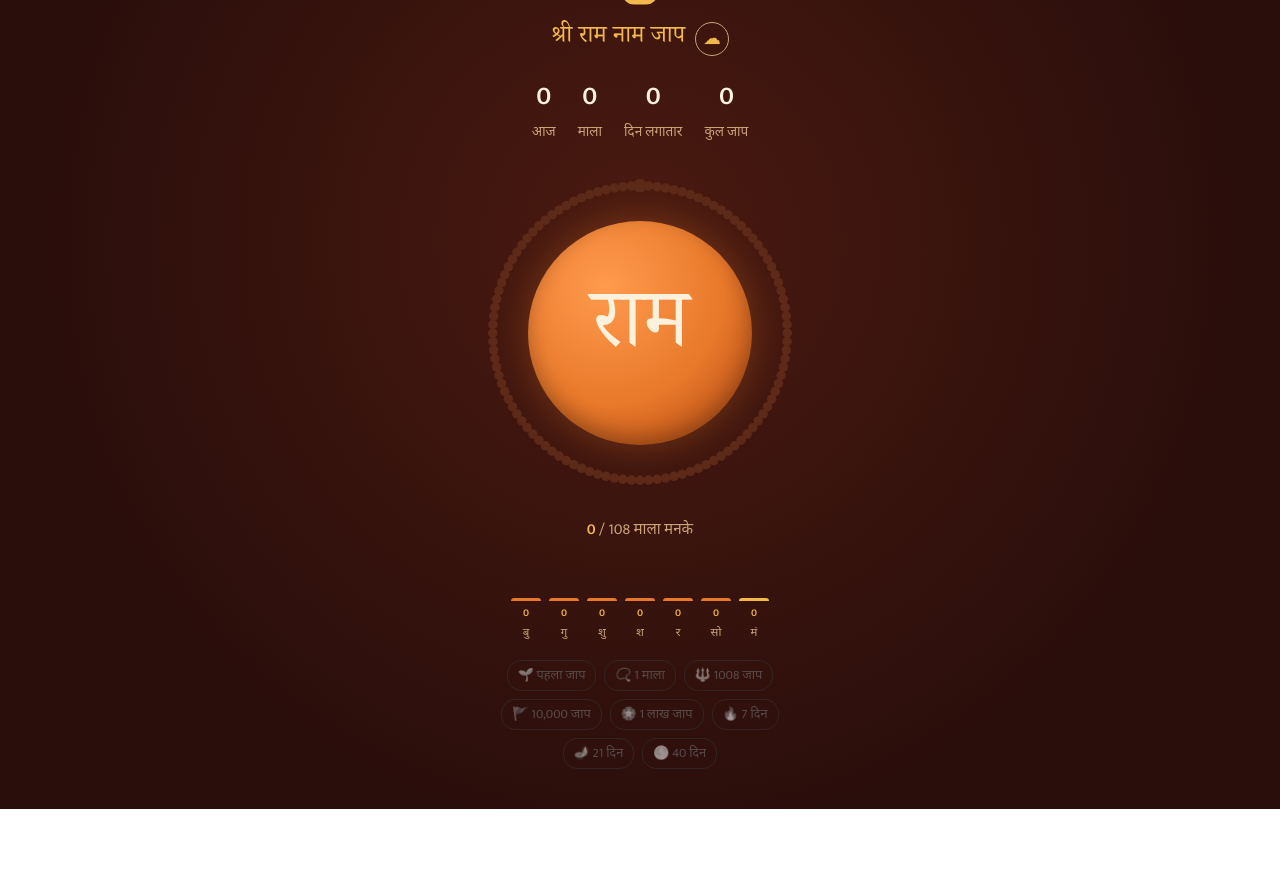
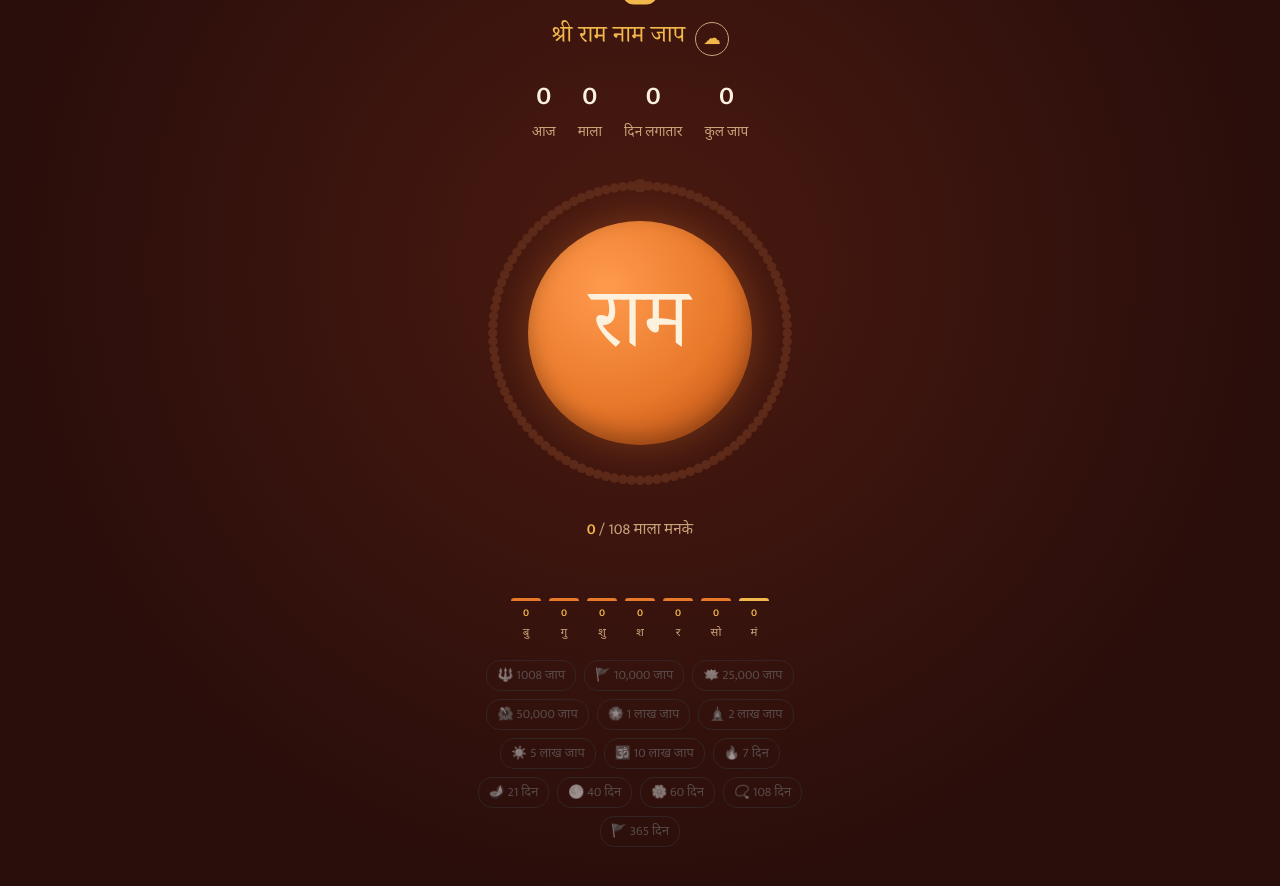
Before and after one commit to guptasagr/Ram-jaap, a plain HTML site: page index.html in a window 1280 px wide. Before the commit the page ends 809 px from the top, so only its background shows below. Drawn offline with Linux system fonts and the light colour scheme; a web font is replaced by a local one.

Commit message:
Add files via upload

```diff
--- a/index.html
+++ b/index.html
@@ -143,15 +143,27 @@ document.addEventListener('keydown',function(e){
 
 
 // badges
-var BD=[['🌱','पहला जाप',function(){return S.total>=1;}],['📿','1 माला',function(){return S.total>=108;}],['🔱','1008 जाप',function(){return S.total>=1008;}],
- ['🚩','10,000 जाप',function(){return S.total>=10000;}],['🏵️','1 लाख जाप',function(){return S.total>=100000;}],
- ['🔥','7 दिन',function(){return streak()>=7;}],['🪔','21 दिन',function(){return streak()>=21;}],['🌕','40 दिन',function(){return streak()>=40;}]];
+var BD=[
+ [2,'🔱','1008 जाप',function(){return S.total>=1008;}],
+ [3,'🚩','10,000 जाप',function(){return S.total>=10000;}],
+ [8,'🪷','25,000 जाप',function(){return S.total>=25000;}],
+ [9,'🌺','50,000 जाप',function(){return S.total>=50000;}],
+ [4,'🏵️','1 लाख जाप',function(){return S.total>=100000;}],
+ [10,'🛕','2 लाख जाप',function(){return S.total>=200000;}],
+ [11,'☀️','5 लाख जाप',function(){return S.total>=500000;}],
+ [12,'🕉️','10 लाख जाप',function(){return S.total>=1000000;}],
+ [5,'🔥','7 दिन',function(){return streak()>=7;}],
+ [6,'🪔','21 दिन',function(){return streak()>=21;}],
+ [7,'🌕','40 दिन',function(){return streak()>=40;}],
+ [13,'🌼','60 दिन',function(){return streak()>=60;}],
+ [14,'📿','108 दिन',function(){return streak()>=108;}],
+ [15,'🚩','365 दिन',function(){return streak()>=365;}]];
 function checkBadges(){
-  BD.forEach(function(b,i){if(!S.badges[i]&&b[2]()){S.badges[i]=1;save();toast('🏅 नया बैज: '+b[1]);}});
+  BD.forEach(function(b){if(!S.badges[b[0]]&&b[3]()){S.badges[b[0]]=1;save();toast('🏅 नया बैज: '+b[2]);}});
   renderBadges();
 }
 function renderBadges(){
-  $('badges').innerHTML=BD.map(function(b,i){return '<span class="'+(S.badges[i]?'on':'')+'">'+b[0]+' '+b[1]+'</span>';}).join('');
+  $('badges').innerHTML=BD.map(function(b){return '<span class="'+(S.badges[b[0]]?'on':'')+'">'+b[1]+' '+b[2]+'</span>';}).join('');
 }
 
 // PWA offline support
```
